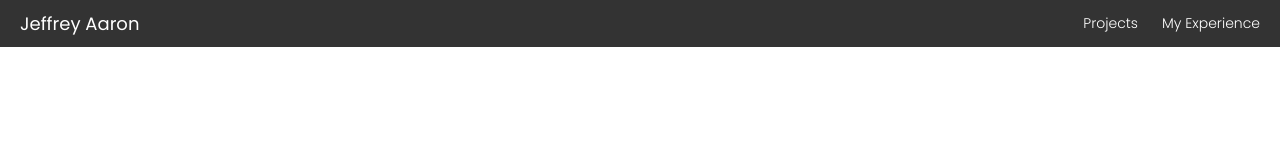
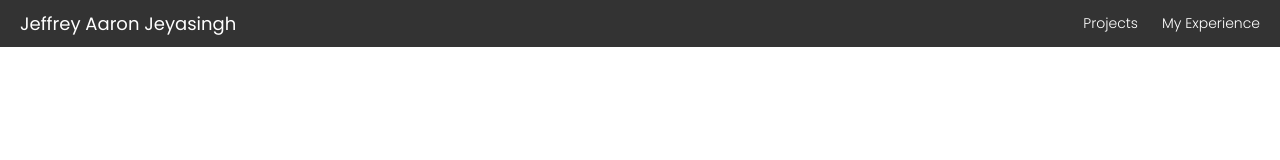
Before and after one commit to jeffreyAaron/jeffrey-aaron-jeyasingh, a plain HTML site: page index.html in a window 1280 px wide. Drawn offline with Linux system fonts and the light colour scheme.

Commit message:
Update index.html

```diff
--- a/index.html
+++ b/index.html
@@ -15,7 +15,7 @@
     <!-- Navbar -->
     <nav id="navbar">
         <ul id="navbarList">
-            <li class="navbarButton logo">Jeffrey Aaron</li>
+            <li class="navbarButton logo">Jeffrey Aaron Jeyasingh</li>
             <div class="navbarButtonRight">
                 <li class="navbarButton">Projects</li>
                 <li class="navbarButton">My Experience</li>
```
